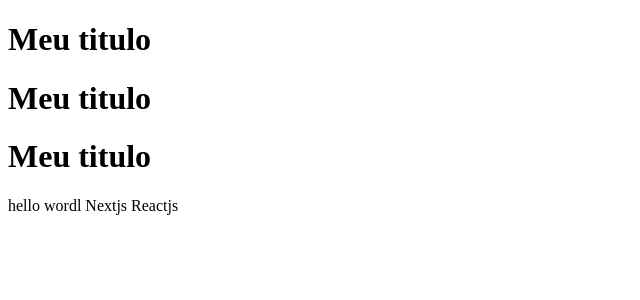
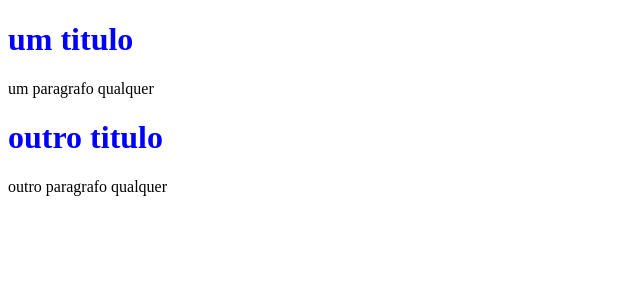
Before and after one commit to fariassilva/MODULO2, a Next.js app: page / in a window 1280 px wide. Shown: the top 300 px of the page, without its empty margins (0-640 px from the left). Built offline with nearby package versions, Linux system fonts and the light colour scheme.

Commit message:
colocando children

```diff
--- a/pages/index.jsx
+++ b/pages/index.jsx
@@ -3,11 +3,10 @@
 function HomePage () {
   return(
     <div>
-      <Title/>
-      <Title/>
-      <Title/>
-
-      hello wordl  Nextjs Reactjs
+      <Title> um titulo</Title>
+      <p>um paragrafo qualquer</p>
+      <Title>outro titulo</Title>
+      <p>outro paragrafo qualquer</p>
     </div>
   )
 
--- a/src/comonents/title/Title.jsx
+++ b/src/comonents/title/Title.jsx
@@ -1,7 +1,13 @@
-function Title (){
+import styles from './Title.module.css'
+
+function Title (props){
 
   return(
-    <h1> Meu titulo</h1>
+    <h1 className={styles.title}>
+    {props.children}
+
+
+    </h1>
 
   )
 }
--- /dev/null
+++ b/src/comonents/title/Title.module.css
@@ -0,0 +1,5 @@
+
+.title{
+color:  blue;
+
+}
```
